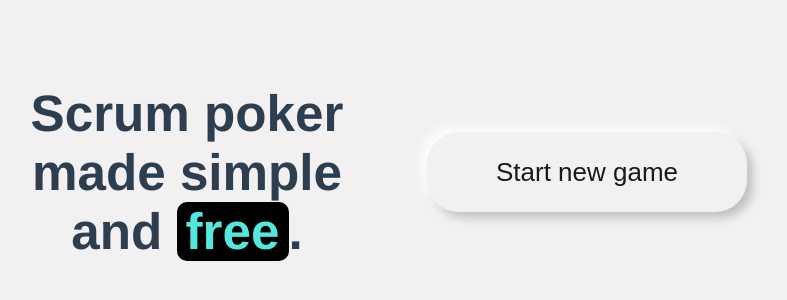
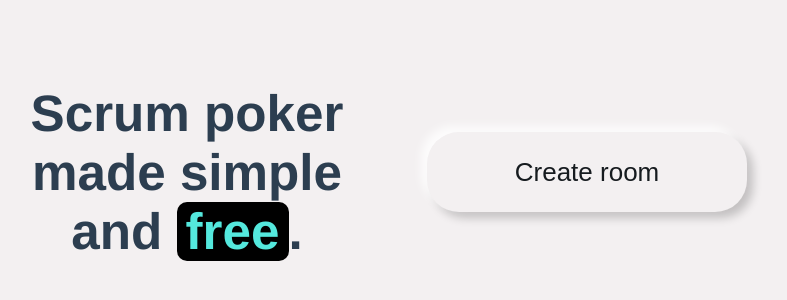
Before and after one commit to LukeGarrigan/planfree.dev, a Vue app in the folder client/: page /#/ in a window 1280 px wide. Shown: the part 228-528 px from the top of the page, without its empty margins (253-1040 px from the left). Built offline with nearby package versions, Linux system fonts and the light colour scheme.

Commit message:
Create room

```diff
--- a/client/src/views/Home.vue
+++ b/client/src/views/Home.vue
@@ -6,7 +6,7 @@
       </div>
       <div class="start-game">
         <button class="button" :class="{ disabled: clickedStart }" @click="startGame()">
-          <span v-if="!clickedStart">Start new game</span>
+          <span v-if="!clickedStart">Create room</span>
 
           <svg
               v-if="clickedStart"
```
